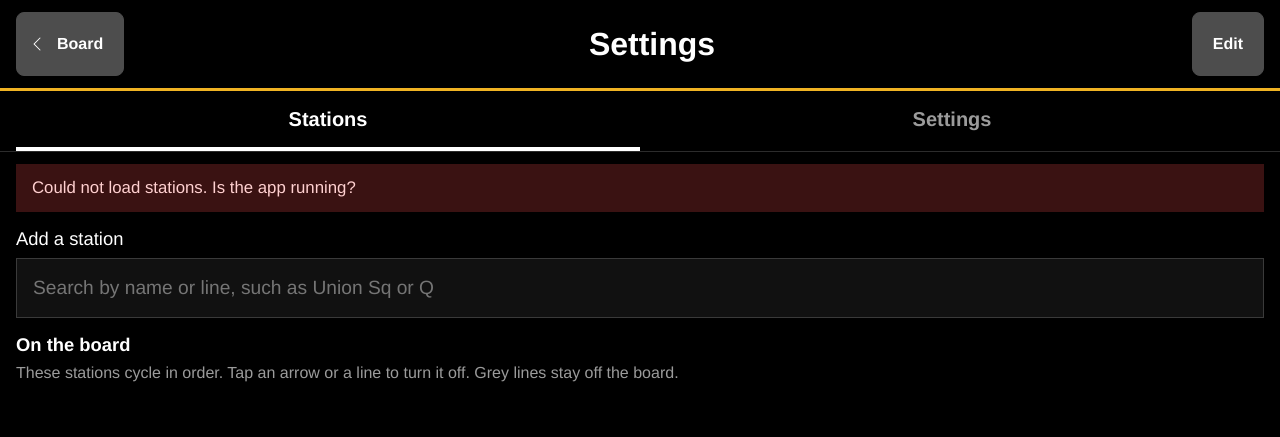
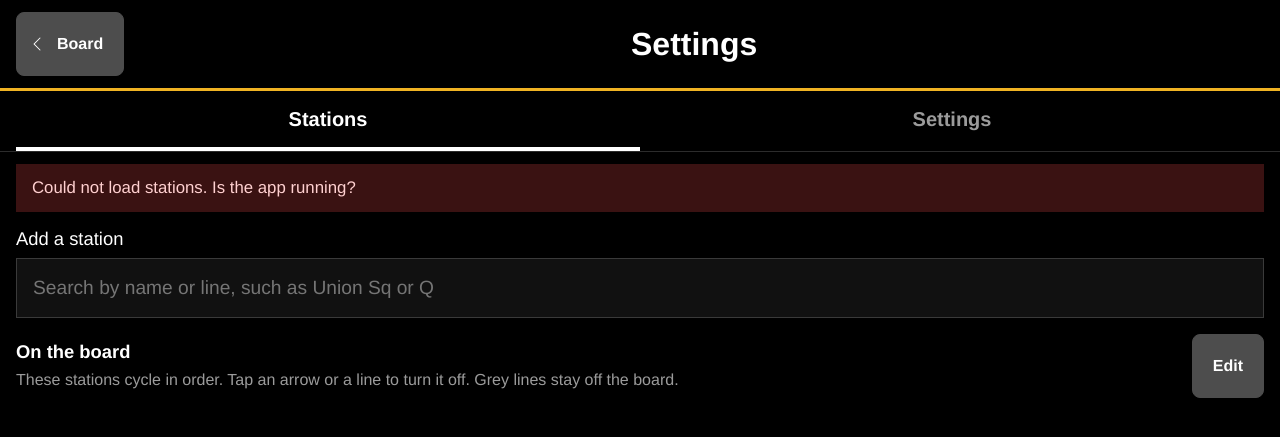
Before and after one commit to rembaumann/MTA-Tracker, a Flask app: page /settings in a window 1280 px wide. Shown: the top 437 px of the page. Run offline with Flask 3, Linux system fonts and the light colour scheme; data that the repository does not hold is empty; parts of the project's set-up code (start-up, migrations or seed data) failed here and were passed over.

Commit message:
Move the Edit button into the On the board row
Co-authored-by: Cursor <cursoragent@cursor.com>

```diff
--- a/static/css/settings.css
+++ b/static/css/settings.css
@@ -27,10 +27,6 @@ body.settings-page {
     align-items: center;
     justify-content: flex-end;
     gap: 12px;
-}
-
-.control-edit[hidden] {
-    display: none;
 }
 
 .save-status {
@@ -132,6 +128,21 @@ body.settings-page {
 
 .panel {
     padding: 16px;
+}
+
+.panel-head {
+    display: flex;
+    align-items: center;
+    justify-content: space-between;
+    gap: 16px;
+}
+
+.panel-head-text {
+    min-width: 0;
+}
+
+.control-edit {
+    flex: 0 0 auto;
 }
 
 .panel-head h2,
--- a/static/js/settings.js
+++ b/static/js/settings.js
@@ -123,7 +123,6 @@ await customElements.whenDefined("sl-button");
         if (name !== "stations" && editMode) {
             setEditMode(false);
         }
-        editButton.hidden = name !== "stations";
         history.replaceState(null, "", name === "stations" ? location.pathname : "#" + name);
     }
 
--- a/templates/settings.html
+++ b/templates/settings.html
@@ -20,7 +20,6 @@
             <h1>Settings</h1>
             <div class="settings-top-actions">
                 <span id="save-status" class="save-status" role="status" aria-live="polite"></span>
-                <sl-button id="edit" class="control-edit touch-button" size="large" variant="neutral" aria-pressed="false">Edit</sl-button>
             </div>
         </header>
 
@@ -42,8 +41,11 @@
 
             <section class="panel">
                 <div class="panel-head">
-                    <h2>On the board</h2>
-                    <p id="board-hint">These stations cycle in order. Tap an arrow or a line to turn it off. Grey lines stay off the board.</p>
+                    <div class="panel-head-text">
+                        <h2>On the board</h2>
+                        <p id="board-hint">These stations cycle in order. Tap an arrow or a line to turn it off. Grey lines stay off the board.</p>
+                    </div>
+                    <sl-button id="edit" class="control-edit touch-button" size="large" variant="neutral" aria-pressed="false">Edit</sl-button>
                 </div>
                 <div id="selected-list" class="selected-list"></div>
             </section>
```
